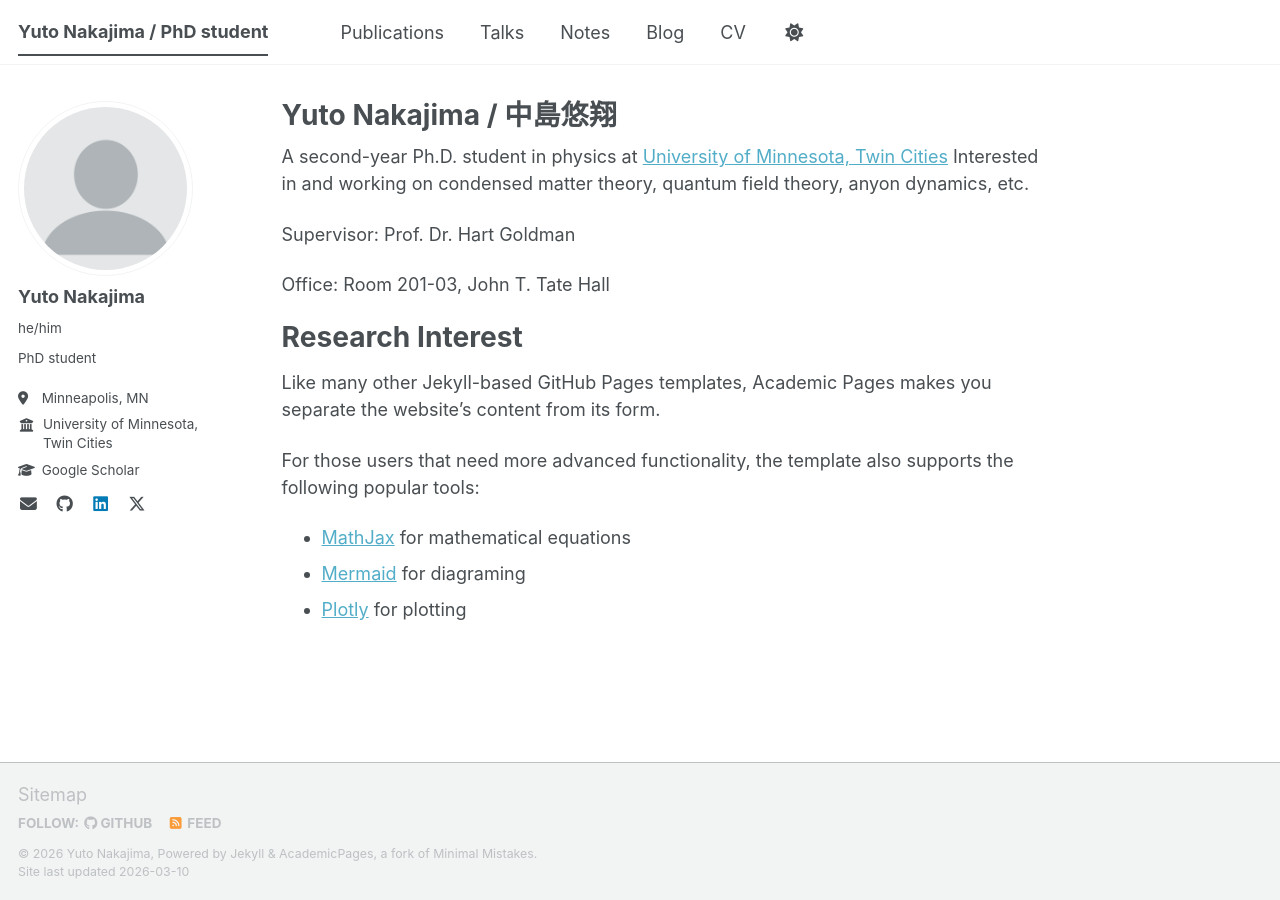
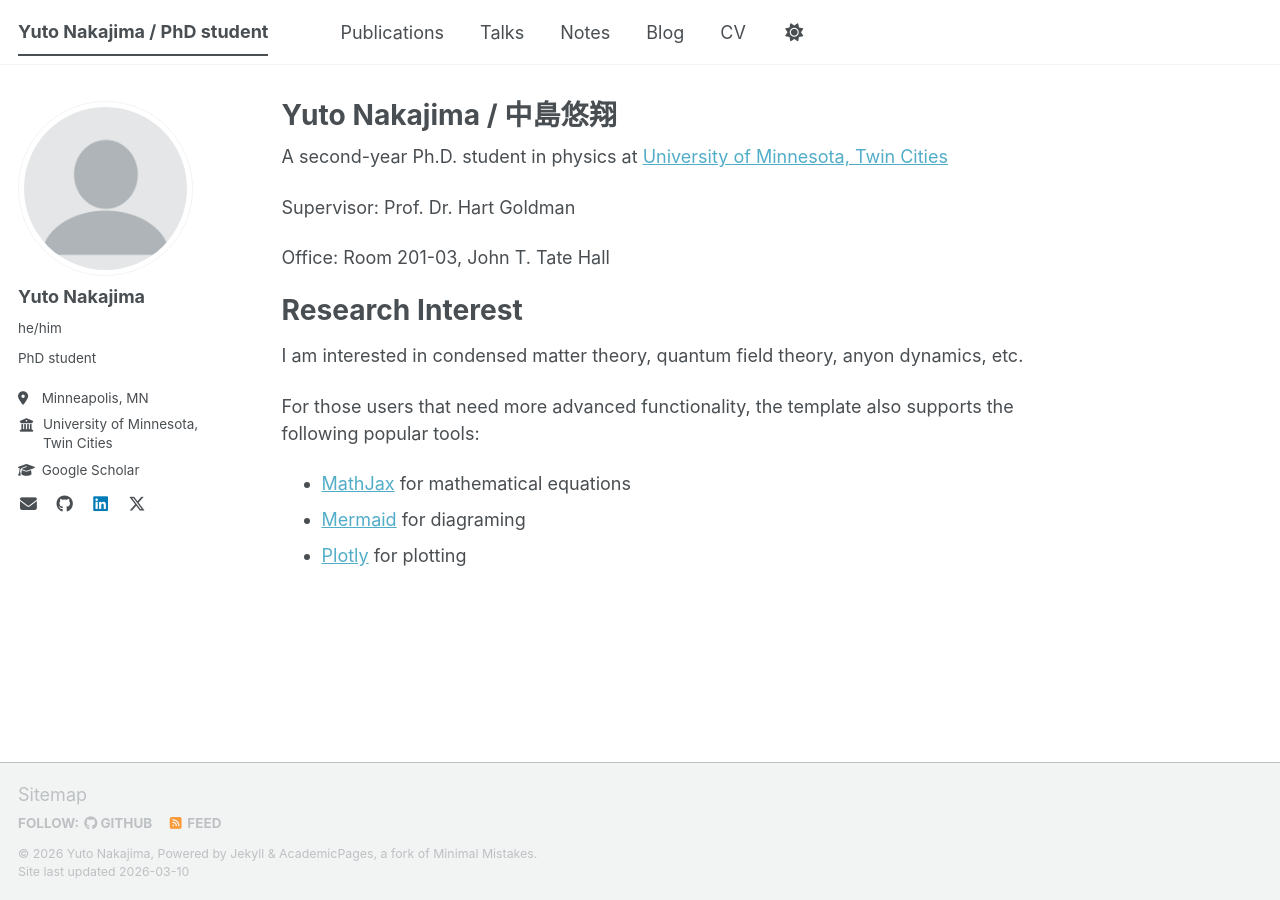
Before and after one commit to YutoNakajima1101/YutoNakajima1101.github.io, a Jekyll site: the page built from _pages/about.md, in a window 1280 px wide. Built offline with Jekyll 4.4.1, drawn with Linux system fonts in a browser that asks for light colours; a script bundle is joined from its source files by our own code; library files that are not in the unit come from our copies.

Commit message:
Revise research interests section in about.md
Updated research interests to improve clarity.

```diff
--- a/_pages/about.md
+++ b/_pages/about.md
@@ -8,7 +8,6 @@ redirect_from:
 ---
 
 A second-year Ph.D. student in physics at [University of Minnesota, Twin Cities](https://cse.umn.edu/physics)
-Interested in and working on condensed matter theory, quantum field theory, anyon dynamics, etc.
 
 Supervisor: Prof. Dr. Hart Goldman
 
@@ -17,7 +16,7 @@ Office: Room 201-03, John T. Tate Hall
 
 Research Interest
 ======
-Like many other Jekyll-based GitHub Pages templates, Academic Pages makes you separate the website's content from its form.
+I am interested in condensed matter theory, quantum field theory, anyon dynamics, etc.
 
 For those users that need more advanced functionality, the template also supports the following popular tools:
 - [MathJax](https://www.mathjax.org/) for mathematical equations
```
